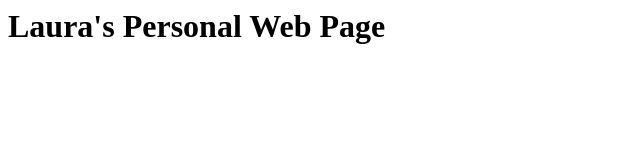
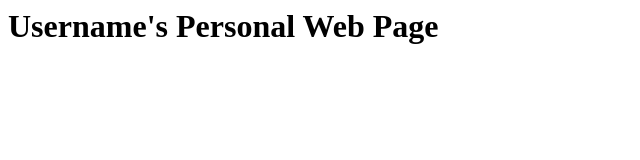
Before and after one commit to lmapat/lmapat.github.io, a plain HTML site: page index.html in a window 1280 px wide. Shown: the whole page, without its empty margins (0-640 px from the left). Drawn offline with Linux system fonts and the light colour scheme.

Commit message:
Update index.html
changed laura to username

```diff
--- a/index.html
+++ b/index.html
@@ -1,3 +1,3 @@
 <html>
-  <h1>Laura's Personal Web Page</h1>
+  <h1>Username's Personal Web Page</h1>
 </html>
```
